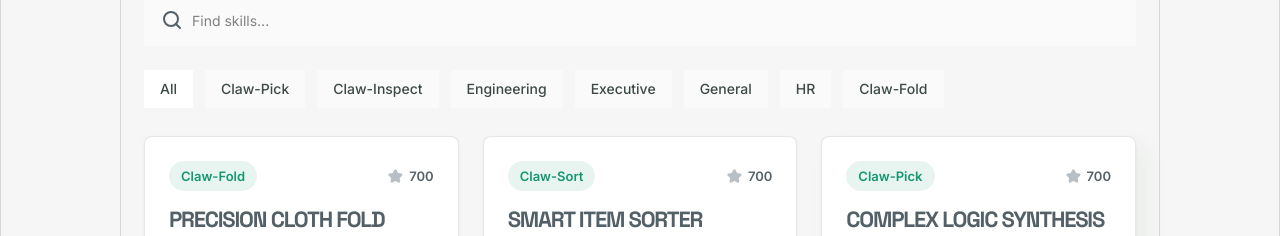
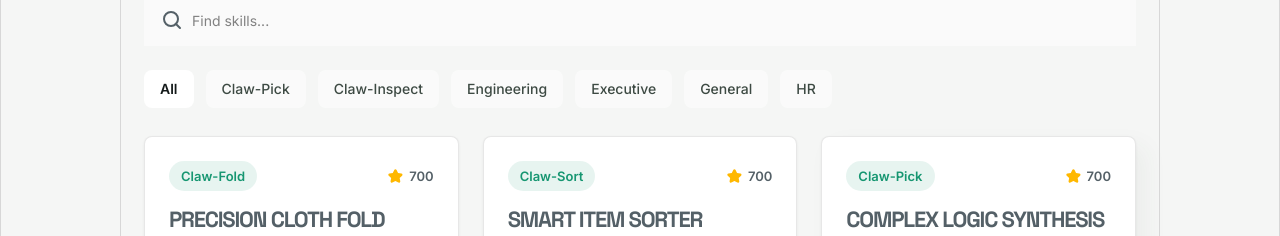
Before and after one commit to NMHx2005/ClawRobo_31_03_2026, a React (Vite) app: page /marketplace in a window 1280 px wide. Shown: the part 697-933 px from the top of the page. Built offline with nearby package versions, Linux system fonts and the light colour scheme.

Commit message:
Refactor Marketplace styles and enhance skill card interactions. Updated button styles with rounded corners and improved hover effects. Modified skill card star button for better accessibility and visual feedback. Adjusted filter tag logic for clarity and removed unused filter options.

```diff
--- a/src/pages/Marketplace/Marketplace.css
+++ b/src/pages/Marketplace/Marketplace.css
@@ -381,18 +381,23 @@
   height: 38px;
   padding: 0 16px;
   border: none;
-  border-radius: 0;
+  border-radius: 8px;
   cursor: pointer;
   font-family: 'Inter', sans-serif;
   font-size: 14px;
   line-height: 22px;
   font-weight: 500;
   color: #3d4a43;
-  background: rgba(255, 255, 255, 0.5);
+  background: #ffffff80;
+  transition:
+    background 0.2s ease,
+    color 0.2s ease;
 }
 
 .marketplace-filter-tag.is-active {
   background: #ffffff;
+  color: #141a1a;
+  font-weight: 600;
 }
 
 .marketplace-card-grid {
--- a/src/pages/Marketplace/MarketplaceSkills.tsx
+++ b/src/pages/Marketplace/MarketplaceSkills.tsx
@@ -17,7 +17,6 @@ function SearchIcon() {
 const STAR_PATH =
   'M11.5912 4.0595C11.1198 3.09117 9.71382 3.09117 9.24248 4.0595L7.79603 7.03114L4.46614 7.46144C3.38107 7.60166 2.94659 8.91256 3.74035 9.65124L6.17629 11.9181L5.56476 15.1557C5.36548 16.2107 6.50297 17.0209 7.46489 16.5091L10.4168 14.9384L13.3688 16.5091C14.3307 17.0209 15.4682 16.2107 15.2689 15.1557L14.6574 11.9181L17.0933 9.65124C17.8871 8.91256 17.4526 7.60166 16.3675 7.46144L13.0376 7.03114L11.5912 4.0595Z'
 
-const STAR_GRAY = '#B8C0C6'
 const STAR_GOLD = '#FFB800'
 
 function SkillCardStar() {
@@ -27,12 +26,30 @@ function SkillCardStar() {
     <button
       type="button"
       className="skill-card-star-btn"
-      aria-label={active ? 'Remove from favorites' : 'Add to favorites'}
+      aria-label={active ? 'Remove highlight from skill' : 'Highlight skill'}
       aria-pressed={active}
       onClick={() => setActive((v) => !v)}
     >
-      <svg className="skill-card-star-icon" width={20} height={20} viewBox="0 0 20 20" fill="none" aria-hidden>
-        <path d={STAR_PATH} fill={active ? STAR_GOLD : STAR_GRAY} />
+      <svg
+        className="skill-card-star-icon"
+        width={20}
+        height={20}
+        viewBox="0 0 20 20"
+        fill="none"
+        overflow="visible"
+        aria-hidden
+      >
+        <path d={STAR_PATH} fill={STAR_GOLD} />
+        {active ? (
+          <path
+            d={STAR_PATH}
+            fill="none"
+            stroke="#141a1a"
+            strokeWidth={1.35}
+            strokeLinejoin="round"
+            vectorEffect="nonScalingStroke"
+          />
+        ) : null}
       </svg>
     </button>
   )
@@ -40,7 +57,7 @@ function SkillCardStar() {
 
 function matchesFilter(card: MarketplaceSkillCard, filter: string): boolean {
   if (filter === 'All') return true
-  const direct = [
+  const clawTags = [
     'Claw-Fold',
     'Claw-Pick',
     'Claw-Inspect',
@@ -48,7 +65,7 @@ function matchesFilter(card: MarketplaceSkillCard, filter: string): boolean {
     'Claw-Deliver',
     'Claw-Clean',
   ]
-  if (direct.includes(filter)) return card.tag === filter
+  if (clawTags.includes(filter)) return card.tag === filter
   return true
 }
 
--- a/src/pages/Marketplace/marketplaceSkillsData.ts
+++ b/src/pages/Marketplace/marketplaceSkillsData.ts
@@ -20,7 +20,6 @@ export const MARKETPLACE_FILTER_TAGS = [
   'Executive',
   'General',
   'HR',
-  'Claw-Fold',
 ] as const
 
 export const MARKETPLACE_SKILL_CARDS: MarketplaceSkillCard[] = [
```
